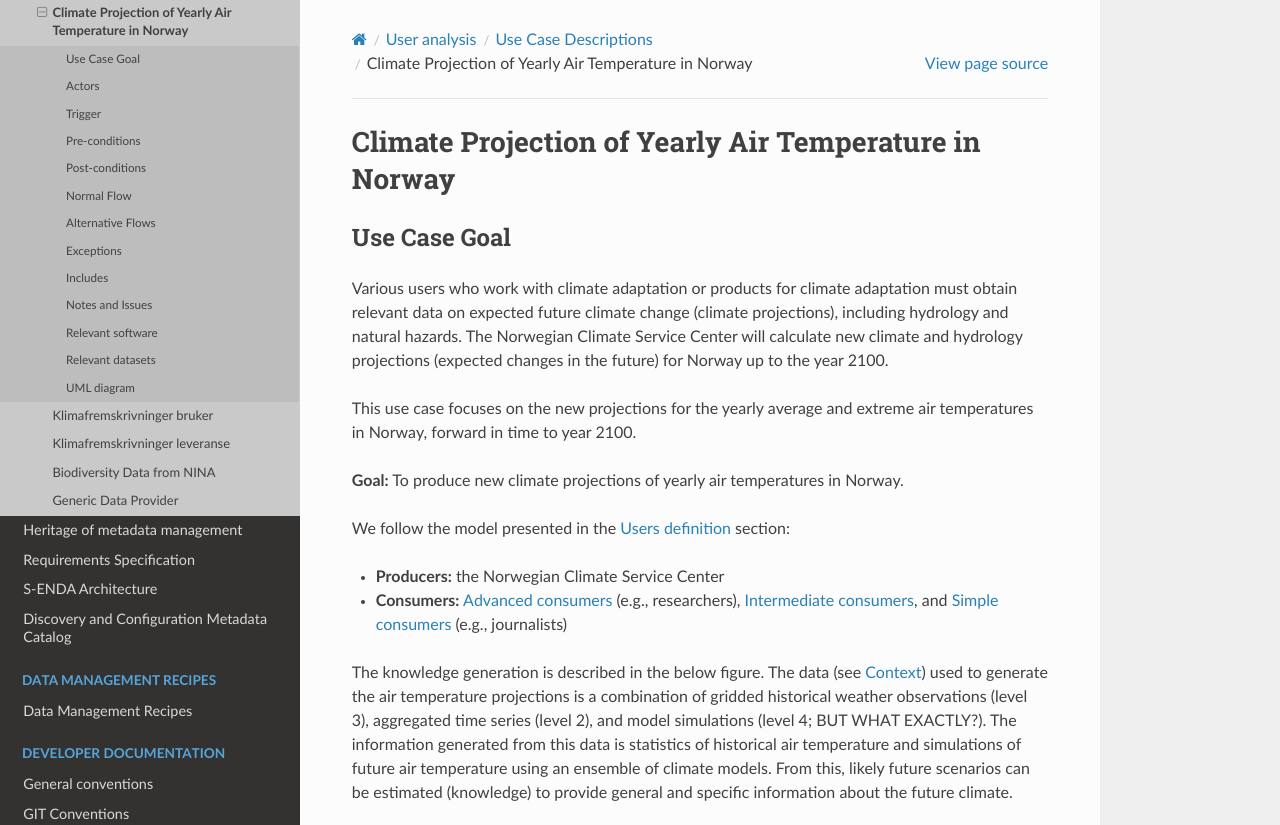
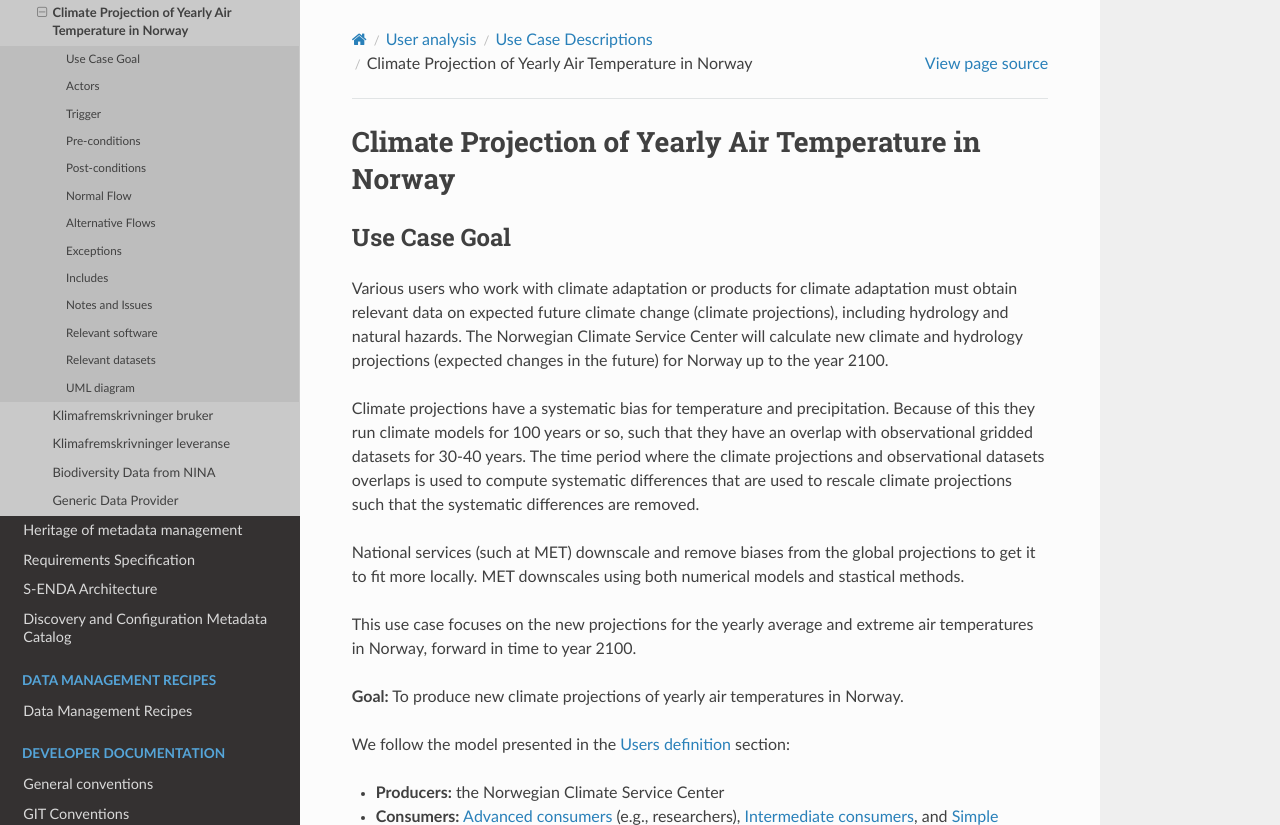
Before and after one commit to metno/S-ENDA-documentation, a Sphinx documentation site: the page built from source/use_case_climate_projection.rst, in a window 1280 px wide and 900 px high, cut to the strip 0-825 px from the top of the window. Built offline with Sphinx 7.4.7 and the Read the Docs theme 2.0.0, drawn with Linux system fonts in a browser that asks for light colours; some of the changed text lies outside the part shown.

Commit message:
added some detail based on discussion with Cristian L.

```diff
--- a/source/use_case_climate_projection.rst
+++ b/source/use_case_climate_projection.rst
@@ -9,7 +9,17 @@ Use Case Goal
    Brief description of the reason for and outcome of this Use Case, or a high-level description of
    the sequence of actions and the outcome of executing the Use Case.
 
-Various users who work with climate adaptation or products for climate adaptation must obtain relevant data on expected future climate change (climate projections), including hydrology and natural hazards. The Norwegian Climate Service Center will calculate new climate and hydrology projections (expected changes in the future) for Norway up to the year 2100.
+Various users who work with climate adaptation or products for climate adaptation must obtain relevant data on expected future climate change
+(climate projections), including hydrology and natural hazards. The Norwegian Climate Service Center will calculate new climate and hydrology
+projections (expected changes in the future) for Norway up to the year 2100.
+
+Climate projections have a systematic bias for temperature and precipitation. Because of this they run climate models for 100 years or so,
+such that they have an overlap with observational gridded datasets for 30-40 years. The time period where the climate projections and
+observational datasets overlaps is used to compute systematic differences that are used to rescale climate projections such that
+the systematic differences are removed.
+
+National services (such at MET) downscale and remove biases from the global projections to get it to fit more locally.
+MET downscales using both numerical models and stastical methods.
 
 This use case focuses on the new projections for the yearly average and extreme air temperatures in Norway, forward in time to year 2100.
 
@@ -21,7 +31,8 @@ We follow the model presented in the :ref:`users-definition` section:
 
 * **Consumers:** :ref:`advanced-consumers` (e.g., researchers), :ref:`intermediate-consumers`, and :ref:`simple-consumers`  (e.g., journalists)
 
-The knowledge generation is described in the below figure. The data (see :ref:`user-analysis-context`) used to generate the air temperature projections is a combination of gridded historical weather observations (level 3), aggregated time series (level 2), and model simulations (level 4; BUT WHAT EXACTLY?). The information generated from this data is statistics of historical air temperature and simulations of future air temperature using an ensemble of climate models. From this, likely future scenarios can be estimated (knowledge) to provide general and specific information about the future climate.
+The knowledge generation is described in the below figure. The data (see :ref:`user-analysis-context`) used to generate the air temperature
+projections is a combination of gridded historical weather observations (level 3), aggregated time series (level 2), and model simulations (level 4; BUT WHAT EXACTLY?). The information generated from this data is statistics of historical air temperature and simulations of future air temperature using an ensemble of climate models. From this, likely future scenarios can be estimated (knowledge) to provide general and specific information about the future climate.
 
 .. uml:: information_to_knowledge_klima_leveranse.puml
 
@@ -116,6 +127,10 @@ Producer
 * Climate model data
 
 How is this currently done? Are they using one of the following methods, both, or some other way? What are the main challenges?
+
+Currently at MET the gridded observations can be found on both lustre and thredds (and likely use Example 1 workflow, since these are not easily searchable).
+The global climate models can be found in online portals which can potentially be searched (Example 2), but its also possible that the users are being told
+exactly where the data they want is found (Example 1).
 
 Example 1:
 
```
